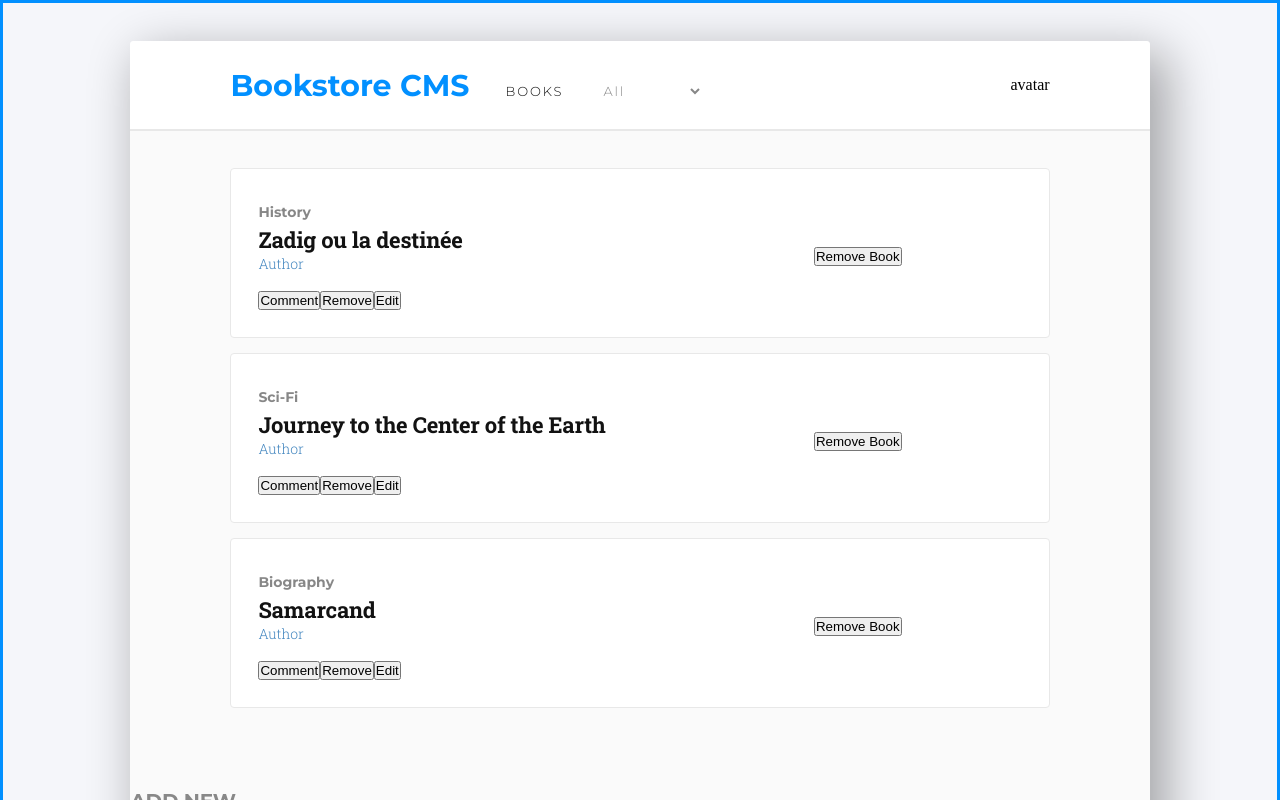
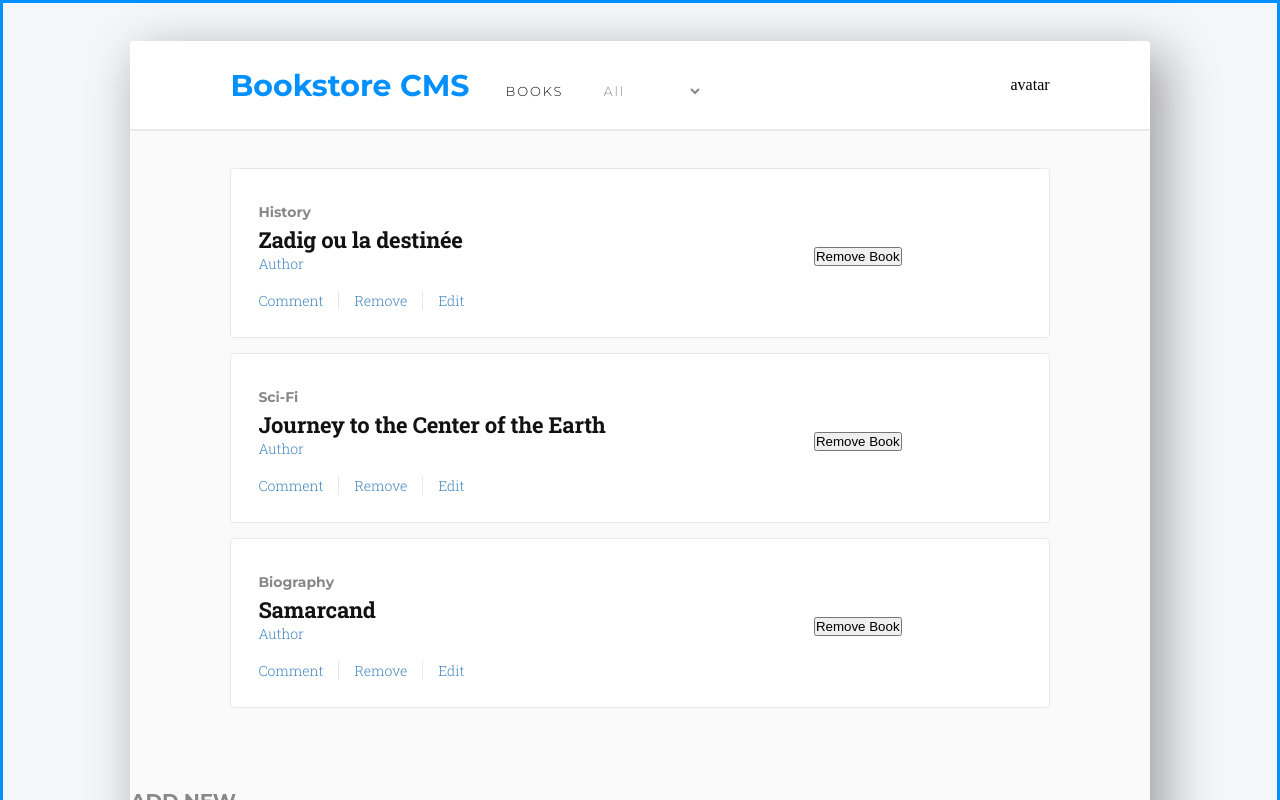
Before and after one commit to CalyCherkaoui/bookstore-react-redux, a React (Create React App) app: page / in a window 1280 px wide. Shown: the top 800 px of the page. Built offline with nearby package versions, Linux system fonts and the light colour scheme.

Commit message:
Style Book box left side

```diff
--- a/src/App.css
+++ b/src/App.css
@@ -228,3 +228,31 @@
   letter-spacing: normal;
   color: #4386bf;
 }
+
+.book_editor * {
+  border: none;
+  background: transparent;
+  font-family: 'Roboto Slab', serif;
+  font-size: 0.875rem;
+  font-weight: 300;
+  font-stretch: normal;
+  font-style: normal;
+  line-height: normal;
+  letter-spacing: normal;
+  color: #4386bf;
+}
+
+.book_editor_button {
+  padding: 0 0.938rem;
+  border-left: solid 1px #e8e8e8;
+}
+
+.book_editor_button:hover {
+  color: var(--bubble-gum-pink);
+  font-weight: bolder;
+  cursor: pointer;
+}
+
+.book_editor_comment {
+  padding: 0 0.938rem 0 0;
+}
--- a/src/components/Book.js
+++ b/src/components/Book.js
@@ -10,14 +10,20 @@ const Book = ({ book, removeBookHandler }) => (
         <p className="book_info_author">Author</p>
       </div>
       <div className="book_editor">
-        <button type="button">Comment</button>
+        <button className="book_editor_comment" type="button">Comment</button>
         <button
+          className="book_editor_button"
           type="button"
           onClick={() => removeBookHandler(book)}
         >
           Remove
         </button>
-        <button type="button">Edit</button>
+        <button
+          className="book_editor_button"
+          type="button"
+        >
+          Edit
+        </button>
       </div>
     </div>
     <div className="book_box_right">
```
